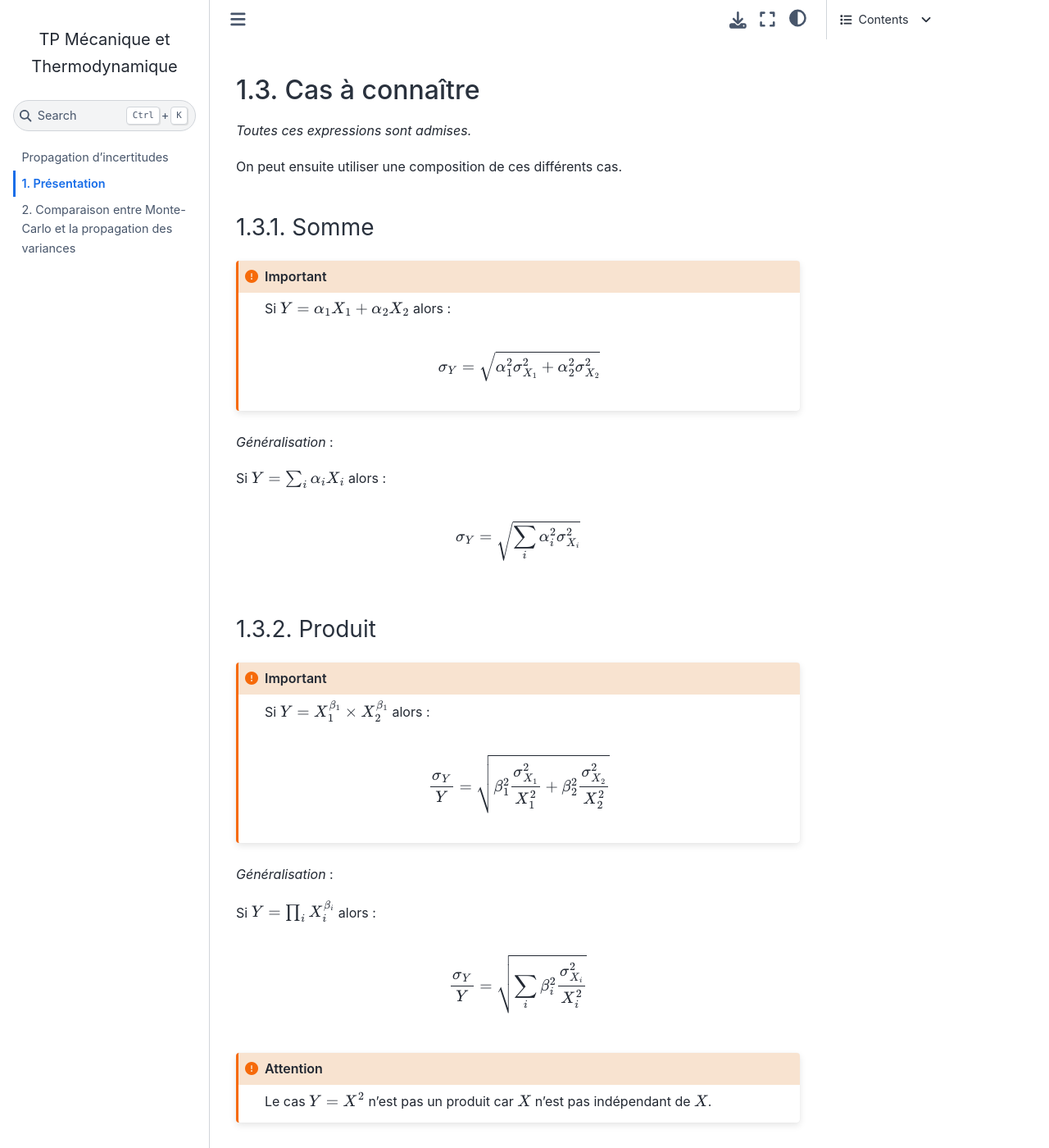
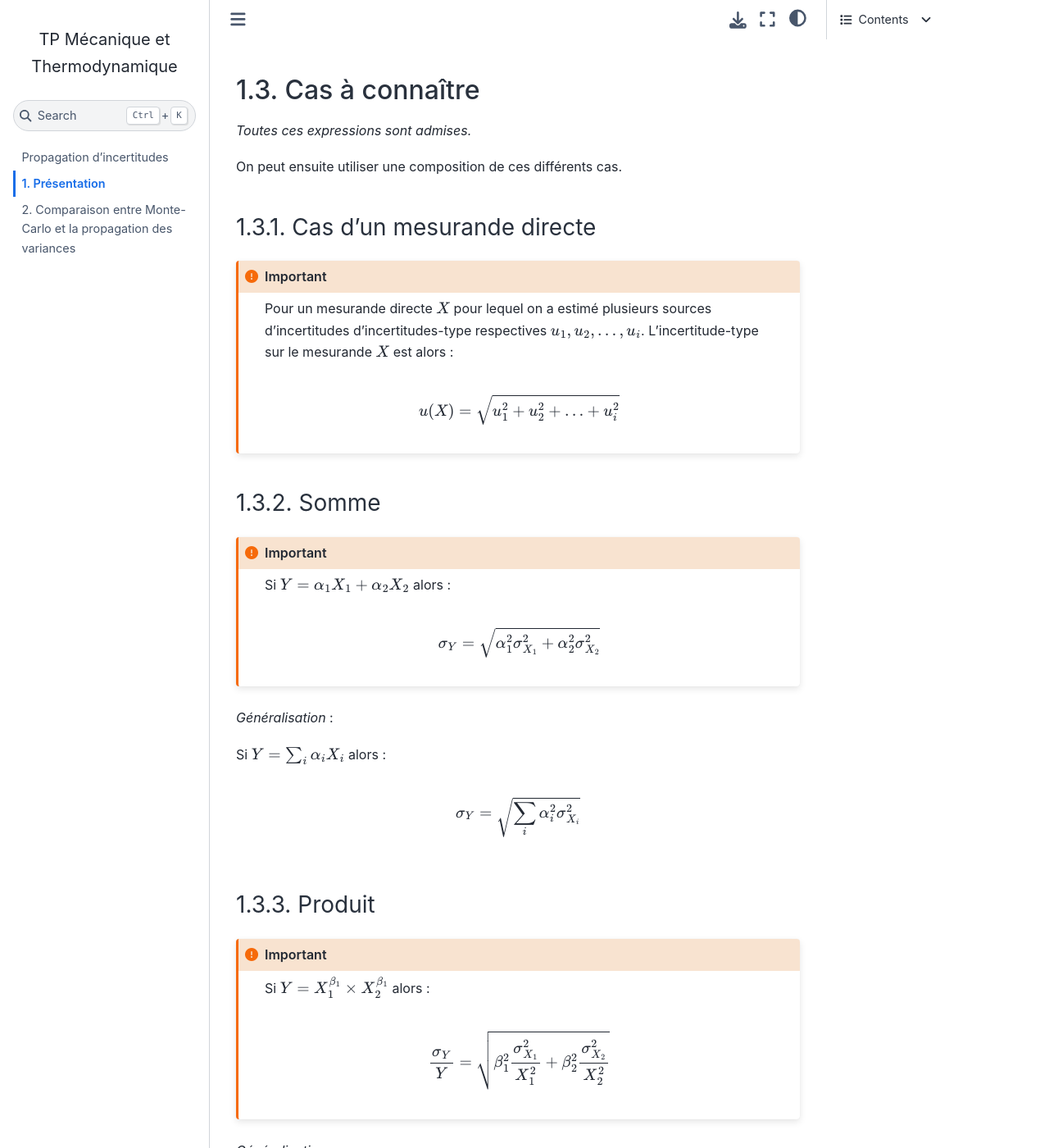
Before and after one commit to pcsi3physiquestan/tp_variances_sources, a Jupyter Book: the page built from variances_formulaire.md, in a window 1280 px wide and 1400 px high, scrolled down 1185 px. Shown: the whole window at 82% size. Built offline with Jupyter Book 1.0.4 settings and Sphinx 7.4.7 and the Sphinx Book theme 1.1.4, drawn with Linux system fonts in a browser that asks for light colours.

Commit message:
Mise à jour des sources

`````diff
--- a/variances_formulaire.md
+++ b/variances_formulaire.md
@@ -54,6 +54,15 @@ On ne donne pas ici toutes les hypothèses précises nécessaires pour utiliser
 _Toutes ces expressions sont admises._
 
 On peut ensuite utiliser une composition de ces différents cas.
+
+### Cas d'un mesurande directe
+````{important}
+Pour un mesurande directe $X$ pour lequel on a estimé plusieurs sources d'incertitudes d'incertitudes-type respectives $u_1, u_2, \ldots, u_i$. L'incertitude-type sur le mesurande $X$ est alors :
+
+$$
+u(X) = \sqrt{u_1^2 + u_2^2 + \ldots + u_i^2}
+$$
+````
 
 ### Somme
 ````{important}
`````
Also changed, not shown: variance_comparaison.md (+1 -1 lines).
